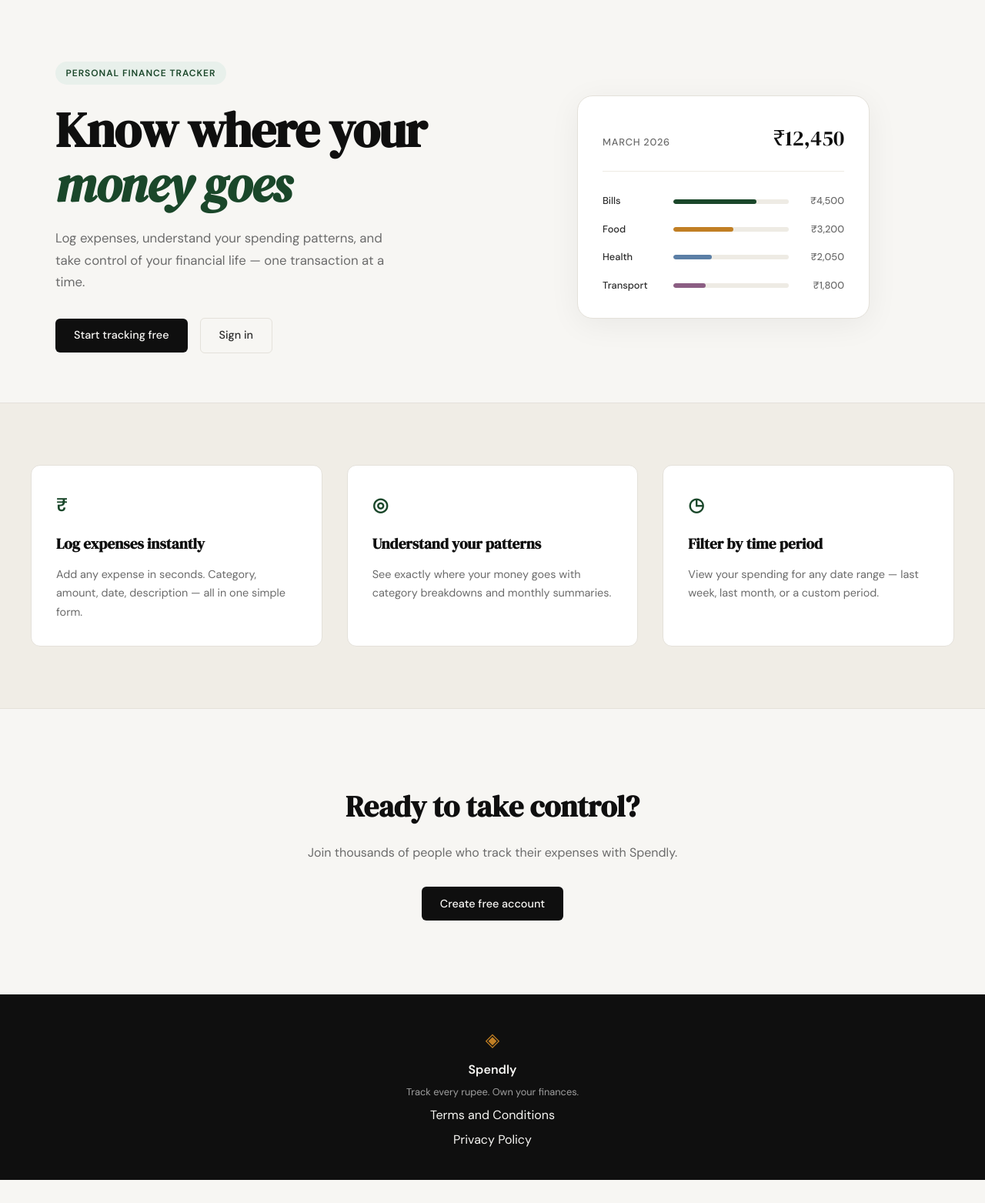
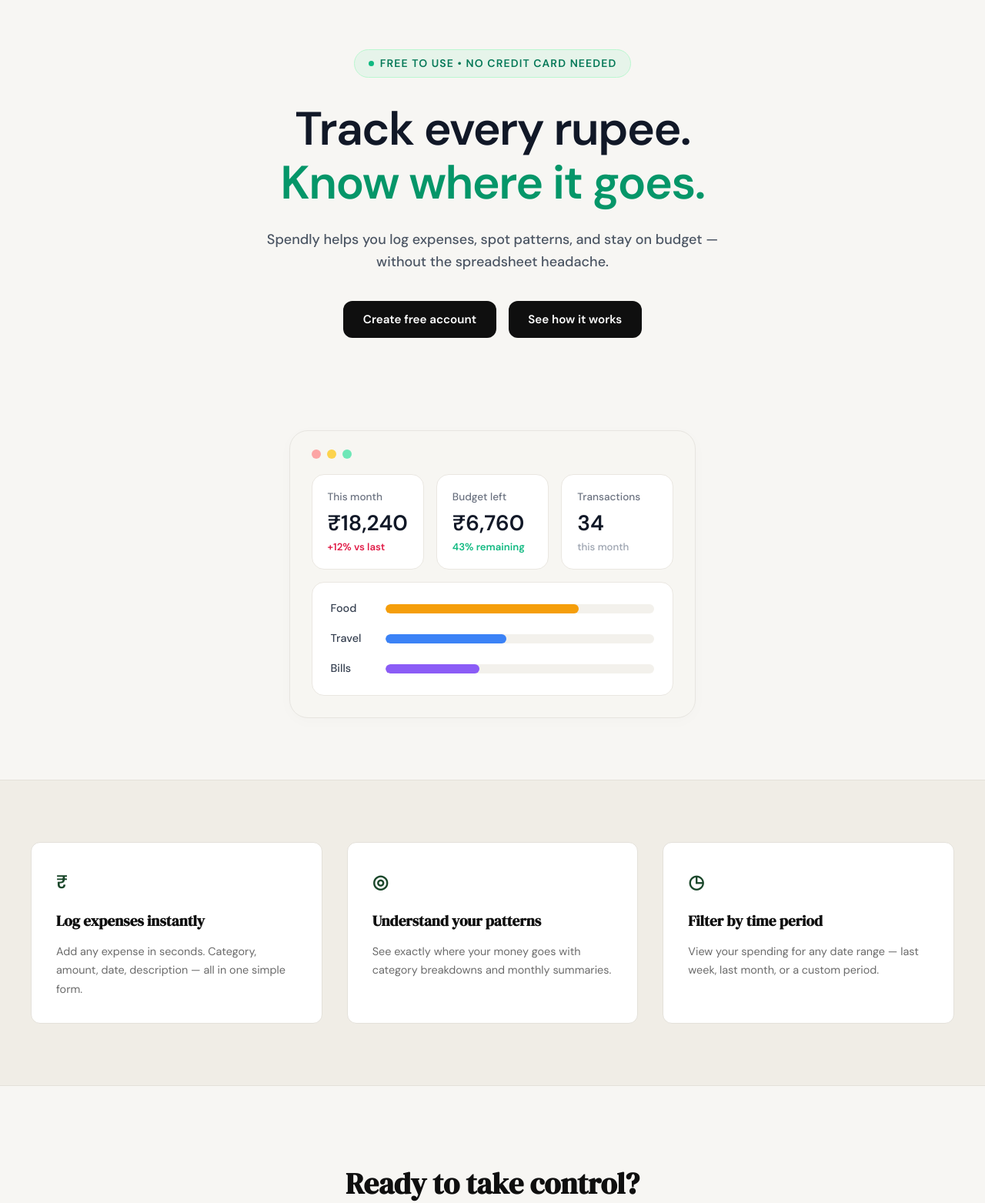
Before and after one commit to Amith501/-Phyton-Flask-project, a Flask app: page / in a window 1280 px wide. Shown: the part 61-1624 px from the top of the page at 77% size. Before the commit the page ends 1594 px from the top, so only its background shows below. Run offline with Flask 3, Linux system fonts and the light colour scheme.

Commit message:
landing: update hero section to match new design
Co-Authored-By: Claude Sonnet 4.5 <noreply@anthropic.com>

```diff
--- /dev/null
+++ b/static/css/landing.css
@@ -0,0 +1,259 @@
+/* Hero Section Styling */
+
+.hero {
+    padding: 4rem 1.5rem 5rem;
+    display: flex;
+    flex-direction: column;
+    align-items: center;
+    text-align: center;
+    max-width: 1000px;
+    margin: 0 auto;
+}
+
+.hero-inner {
+    display: flex;
+    flex-direction: column;
+    align-items: center;
+    max-width: 750px;
+    margin-bottom: 3.5rem;
+}
+
+/* Badge */
+.hero-badge {
+    display: inline-flex;
+    align-items: center;
+    gap: 0.5rem;
+    background-color: #e6f4ea;
+    border: 1px solid #bbf7d0;
+    color: #047857;
+    font-size: 0.875rem;
+    font-weight: 600;
+    padding: 0.4rem 1.1rem;
+    border-radius: 9999px;
+    margin-bottom: 2rem;
+}
+
+.hero-badge-dot {
+    width: 7px;
+    height: 7px;
+    background-color: #10b981;
+    border-radius: 50%;
+    display: inline-block;
+}
+
+/* Title */
+.hero-title {
+    font-family: var(--font-body), system-ui, -apple-system, sans-serif;
+    font-size: clamp(2.5rem, 5.5vw, 3.8rem);
+    font-weight: 800;
+    line-height: 1.15;
+    letter-spacing: -0.025em;
+    color: #111827;
+    margin-bottom: 1.5rem;
+}
+
+.hero-title .text-green {
+    color: #059669;
+    display: block;
+}
+
+/* Subtitle */
+.hero-subtitle {
+    font-family: var(--font-body), system-ui, -apple-system, sans-serif;
+    font-size: 1.125rem;
+    font-weight: 500;
+    color: #4b5563;
+    line-height: 1.6;
+    max-width: 620px;
+    margin-bottom: 2.25rem;
+}
+
+/* Actions/Buttons */
+.hero-actions {
+    display: flex;
+    gap: 1rem;
+    justify-content: center;
+    align-items: center;
+}
+
+.hero-actions .btn-dark {
+    display: inline-block;
+    background-color: #0f0f0f;
+    color: #ffffff;
+    font-family: var(--font-body), system-ui, -apple-system, sans-serif;
+    font-size: 0.95rem;
+    font-weight: 600;
+    padding: 0.75rem 1.6rem;
+    border-radius: 12px;
+    text-decoration: none;
+    transition: background-color 0.2s ease, transform 0.1s ease;
+    border: none;
+}
+
+.hero-actions .btn-dark:hover {
+    background-color: #262626;
+}
+
+/* Visual Mockup Container */
+.hero-visual {
+    width: 100%;
+    max-width: 840px;
+    margin: 0 auto;
+}
+
+.hero-window {
+    background-color: #f7f6f2;
+    border: 1px solid #e7e5e0;
+    border-radius: 24px;
+    padding: 24px 28px 28px;
+    box-shadow: 0 4px 20px rgba(0, 0, 0, 0.02);
+}
+
+.window-dots {
+    display: flex;
+    gap: 8px;
+    margin-bottom: 20px;
+    align-items: center;
+}
+
+.window-dots .dot {
+    width: 12px;
+    height: 12px;
+    border-radius: 50%;
+    display: inline-block;
+}
+
+.window-dots .dot-red {
+    background-color: #fca5a5;
+}
+
+.window-dots .dot-yellow {
+    background-color: #fcd34d;
+}
+
+.window-dots .dot-green {
+    background-color: #6ee7b7;
+}
+
+/* Metrics Grid */
+.metrics-grid {
+    display: grid;
+    grid-template-columns: repeat(3, 1fr);
+    gap: 16px;
+    margin-bottom: 16px;
+}
+
+.metric-card {
+    background-color: #ffffff;
+    border: 1px solid #eae7e1;
+    border-radius: 16px;
+    padding: 18px 20px;
+    text-align: left;
+}
+
+.metric-label {
+    font-size: 0.85rem;
+    font-weight: 500;
+    color: #6b7280;
+    margin-bottom: 6px;
+}
+
+.metric-value {
+    font-family: var(--font-body), system-ui, -apple-system, sans-serif;
+    font-size: 1.75rem;
+    font-weight: 700;
+    color: #111827;
+    line-height: 1.2;
+    margin-bottom: 4px;
+}
+
+.metric-sub {
+    font-size: 0.825rem;
+    font-weight: 600;
+}
+
+.metric-sub.text-danger {
+    color: #e11d48;
+}
+
+.metric-sub.text-success {
+    color: #10b981;
+}
+
+.metric-sub.text-muted {
+    color: #9ca3af;
+    font-weight: 500;
+}
+
+/* Category Bars Card */
+.bars-card {
+    background-color: #ffffff;
+    border: 1px solid #eae7e1;
+    border-radius: 16px;
+    padding: 22px 24px;
+    display: flex;
+    flex-direction: column;
+    gap: 16px;
+}
+
+.bar-row {
+    display: flex;
+    align-items: center;
+    gap: 16px;
+}
+
+.bar-label {
+    font-size: 0.9rem;
+    font-weight: 500;
+    color: #374151;
+    min-width: 55px;
+    text-align: left;
+}
+
+.bar-track {
+    flex: 1;
+    height: 12px;
+    background-color: #f3f1ec;
+    border-radius: 999px;
+    overflow: hidden;
+}
+
+.bar-fill {
+    height: 100%;
+    border-radius: 999px;
+}
+
+.bar-fill.bar-food {
+    width: 72%;
+    background-color: #f59e0b;
+}
+
+.bar-fill.bar-travel {
+    width: 45%;
+    background-color: #3b82f6;
+}
+
+.bar-fill.bar-bills {
+    width: 35%;
+    background-color: #8b5cf6;
+}
+
+/* Responsive adjust */
+@media (max-width: 768px) {
+    .metrics-grid {
+        grid-template-columns: 1fr;
+    }
+    .hero {
+        padding: 2.5rem 1rem 3rem;
+    }
+    .hero-window {
+        padding: 16px;
+    }
+    .hero-actions {
+        flex-direction: column;
+        width: 100%;
+    }
+    .hero-actions .btn-dark {
+        width: 100%;
+    }
+}
--- a/templates/landing.html
+++ b/templates/landing.html
@@ -2,59 +2,73 @@
 
 {% block title %}Spendly — Track Every Rupee{% endblock %}
 
+{% block head %}
+<link rel="stylesheet" href="{{ url_for('static', filename='css/landing.css') }}">
+{% endblock %}
+
 {% block content %}
-
 <section class="hero">
     <div class="hero-inner">
-        <div class="hero-badge">Personal Finance Tracker</div>
+        <div class="hero-badge">
+            <span class="hero-badge-dot"></span> Free to use • No credit card needed
+        </div>
         <h1 class="hero-title">
-            Know where your<br>
-            <em>money goes</em>
+            Track every rupee.<br>
+            <span class="text-green">Know where it goes.</span>
         </h1>
         <p class="hero-subtitle">
-            Log expenses, understand your spending patterns,
-            and take control of your financial life —
-            one transaction at a time.
+            Spendly helps you log expenses, spot patterns, and stay on budget — without the spreadsheet headache.
         </p>
         <div class="hero-actions">
-            <a href="{{ url_for('register') }}" class="btn-primary">Start tracking free</a>
-            <a href="{{ url_for('login') }}" class="btn-ghost">Sign in</a>
+            <a href="{{ url_for('register') }}" class="btn-dark">Create free account</a>
+            <a href="{{ url_for('login') }}" class="btn-dark">See how it works</a>
         </div>
     </div>
+
     <div class="hero-visual">
-        <div class="mock-card">
-            <div class="mock-card-header">
-                <span class="mock-label">March 2026</span>
-                <span class="mock-total">₹12,450</span>
+        <div class="hero-window">
+            <div class="window-dots">
+                <span class="dot dot-red"></span>
+                <span class="dot dot-yellow"></span>
+                <span class="dot dot-green"></span>
             </div>
-            <div class="mock-bars">
-                <div class="mock-bar-row">
-                    <span class="mock-cat">Bills</span>
-                    <div class="mock-bar-track">
-                        <div class="mock-bar" style="width: 72%"></div>
+
+            <div class="metrics-grid">
+                <div class="metric-card">
+                    <div class="metric-label">This month</div>
+                    <div class="metric-value">₹18,240</div>
+                    <div class="metric-sub text-danger">+12% vs last</div>
+                </div>
+                <div class="metric-card">
+                    <div class="metric-label">Budget left</div>
+                    <div class="metric-value">₹6,760</div>
+                    <div class="metric-sub text-success">43% remaining</div>
+                </div>
+                <div class="metric-card">
+                    <div class="metric-label">Transactions</div>
+                    <div class="metric-value">34</div>
+                    <div class="metric-sub text-muted">this month</div>
+                </div>
+            </div>
+
+            <div class="bars-card">
+                <div class="bar-row">
+                    <span class="bar-label">Food</span>
+                    <div class="bar-track">
+                        <div class="bar-fill bar-food"></div>
                     </div>
-                    <span class="mock-amt">₹4,500</span>
                 </div>
-                <div class="mock-bar-row">
-                    <span class="mock-cat">Food</span>
-                    <div class="mock-bar-track">
-                        <div class="mock-bar mock-bar-2" style="width: 52%"></div>
+                <div class="bar-row">
+                    <span class="bar-label">Travel</span>
+                    <div class="bar-track">
+                        <div class="bar-fill bar-travel"></div>
                     </div>
-                    <span class="mock-amt">₹3,200</span>
                 </div>
-                <div class="mock-bar-row">
-                    <span class="mock-cat">Health</span>
-                    <div class="mock-bar-track">
-                        <div class="mock-bar mock-bar-3" style="width: 33%"></div>
+                <div class="bar-row">
+                    <span class="bar-label">Bills</span>
+                    <div class="bar-track">
+                        <div class="bar-fill bar-bills"></div>
                     </div>
-                    <span class="mock-amt">₹2,050</span>
-                </div>
-                <div class="mock-bar-row">
-                    <span class="mock-cat">Transport</span>
-                    <div class="mock-bar-track">
-                        <div class="mock-bar mock-bar-4" style="width: 28%"></div>
-                    </div>
-                    <span class="mock-amt">₹1,800</span>
                 </div>
             </div>
         </div>
```
